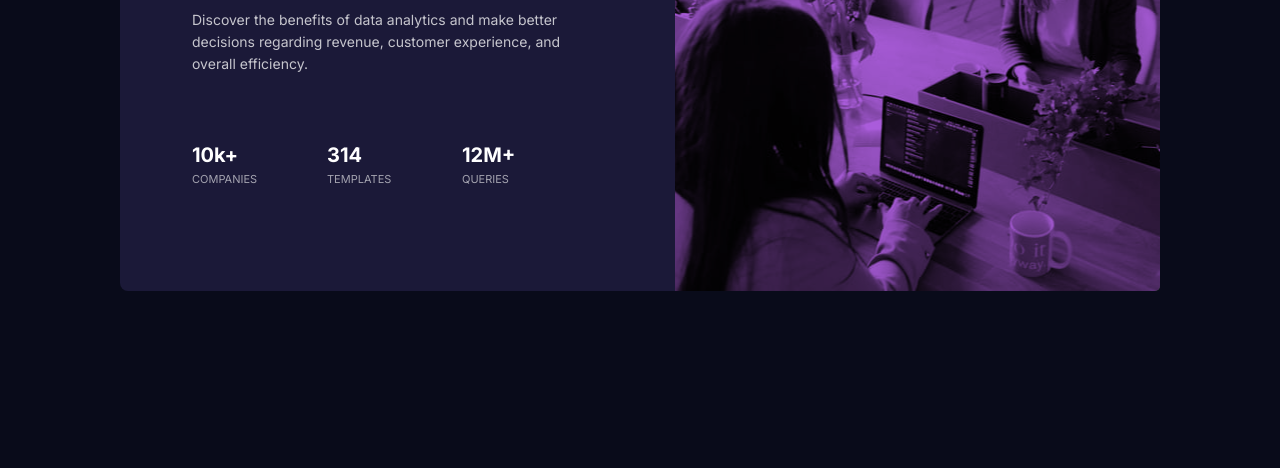
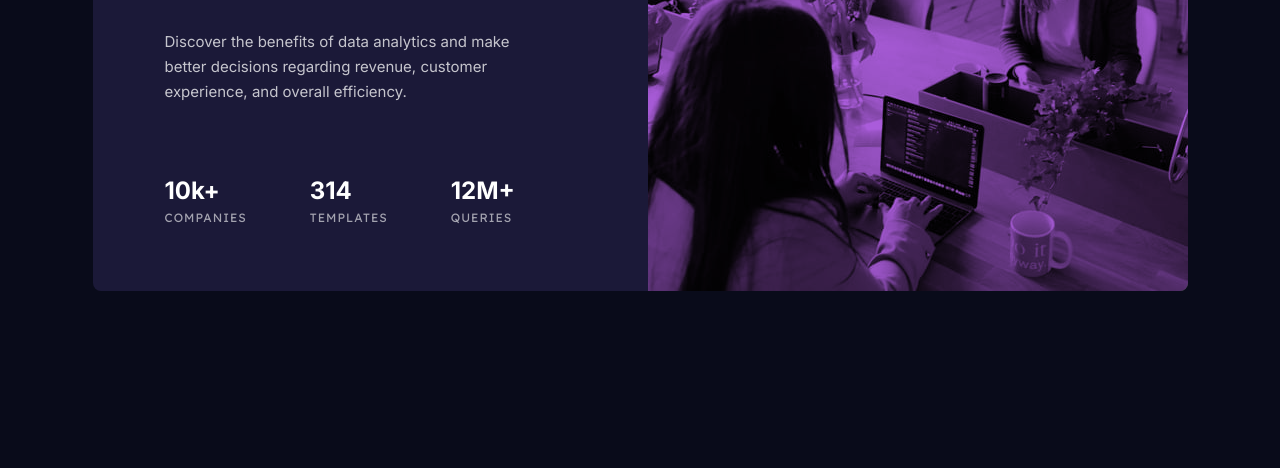
Before and after one commit to danielopq/stats, a plain HTML site: page index.html in a window 1280 px wide. Shown: the part 332-800 px from the top of the page. Drawn offline with Linux system fonts and the light colour scheme.

Commit message:
desktop version done

```diff
--- a/css/stylesheet.css
+++ b/css/stylesheet.css
@@ -39,23 +39,12 @@ main>div {
 	display: flex;
 	flex-direction: column;
 	align-items: flex-start;
-}
-
-#info>div {
-	width: 403px;
-	margin-left: 72px;
-}
-
-#info-text {
-	height: 64px;
-	font: 400 14px 'Inter';
-	color: hsla(0, 0%, 100%, 0.75);
-	line-height: 22px;
-	margin-top: 25px;
+	padding-left: 72px;
 }
 
 #info-head{
 	margin-top: 51px;
+	width: 403px;
 }
 
 h1 {
@@ -64,36 +53,42 @@ h1 {
 	margin: 0px;
 	color: white;
 }
+
+#info-text {
+	height: 75px;
+	width: 374px;
+	font: 400 15px/25px 'Inter';
+	color: hsla(0, 0%, 100%, 0.75);
+	margin-top: 45px;
+}
+
 #info-stats {
 	display: flex;
 	flex-direction: row;
-	height: 40px;
-	margin-top: 70px;
+	height: 56px;
+	margin-top: 72px;
 }
 
 #info-stats>div {
+	height: inherit;
 	font-family: 'Inter';
 	text-align: left;
 }
 
-#stats-companies {
-	width: 135px;
-}
-
 #stats-templates {
-	width: 135px;
+	margin: 0px 63px 0px 63px;
 }
 
 #image {
-	width: 485px;
-	border-radius: 0px 5px 5px 0px;
+	width: 540px;
+	border-radius: 0px 8px 8px 0px;
+	overflow: hidden;
 	background: url("../images/image-header-desktop.jpg") no-repeat center;
 }
 
 #image-color {
 	width: inherit;
 	height: inherit;
-	border-radius: 0px 5px 5px 0px;
 	background-color: hsl(277, 64%, 61%);
 	mix-blend-mode: multiply;
 }
@@ -101,14 +96,18 @@ h1 {
 .amount {
 	color: white;
 	font-weight: 700;
-	font-size: 20px;
+	font-size: 24px;
 }
 
 .stats-headings {
 	color: hsla(0, 0%, 100%, 0.6);
-	font-weight: 400;
-	font-size: 11px;
+	letter-spacing: 1px;
+	font: 400 12px/25px 'Lexend Deca';
 }
+
+
+/*######################## MOBILE VERSION ########################*/
+
 
 @media screen and (max-width: 480px) {
 
```
